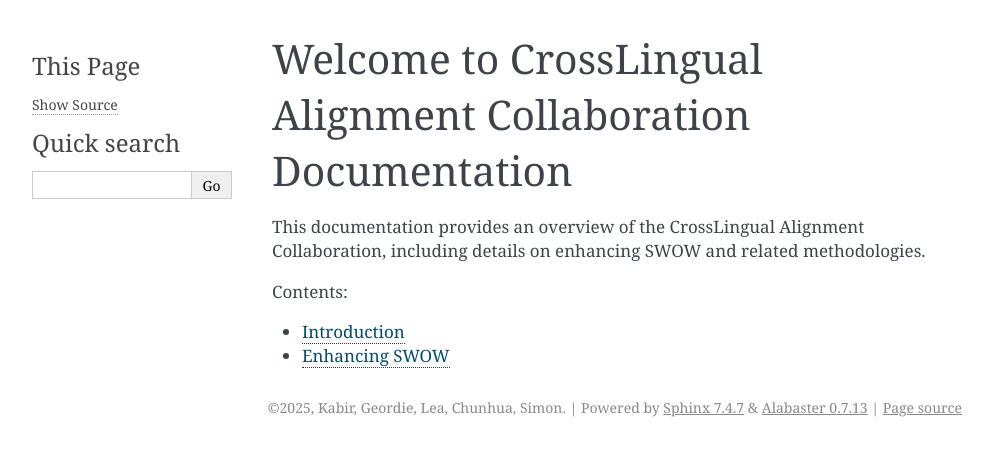
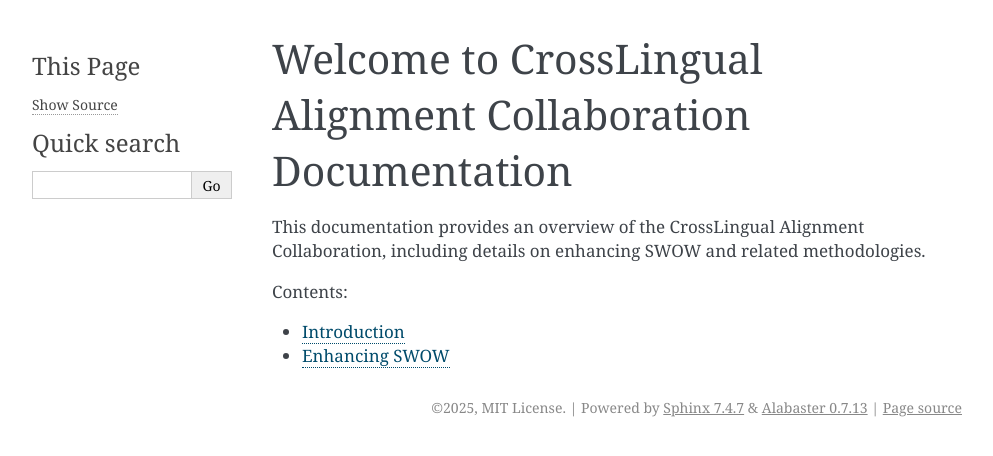
Before and after one commit to CrossLingual-Semantics/corsslingual-semantics-docs, a Sphinx documentation site: the page built from docs/index.rst, in a window 1280 px wide. Shown: the top 456 px of the page, without its empty margins (148-1141 px from the left). Built offline with Sphinx 7.4.7, drawn with Linux system fonts in a browser that asks for light colours.

```diff
--- a/docs/conf.py
+++ b/docs/conf.py
@@ -6,8 +6,8 @@
 # -- Project information -----------------------------------------------------
 # https://www.sphinx-doc.org/en/master/usage/configuration.html#project-information
 
-project = 'SWOW Enhance Documentation'
-copyright = '2025, Kabir, Geordie, Lea, Chunhua, Simon'
+project = 'Collaboration Documentation'
+copyright = '2025, MIT License'
 author = 'Kabir, Geordie, Lea, Chunhua, Simon'
 
 # -- General configuration ---------------------------------------------------
```
Also changed, not shown: 16 other files.
